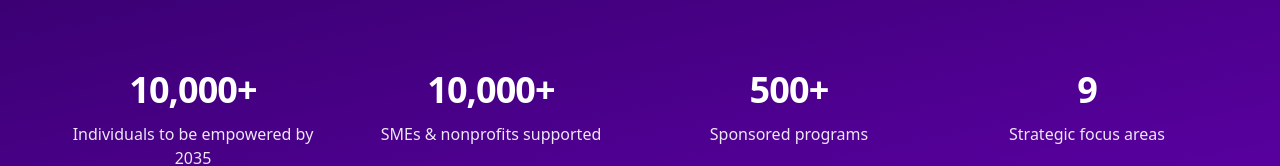
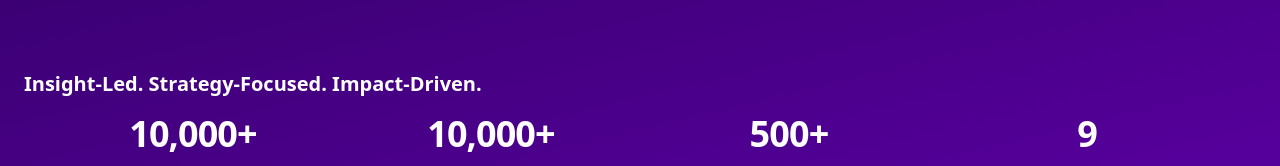
Before and after one commit to ahmad2207/eia-web, a React (Vite) app: page / in a window 1280 px wide. Shown: the part 540-706 px from the top of the page. Built offline with nearby package versions, Linux system fonts and the light colour scheme.

Commit message:
Initial Commit

```diff
--- a/src/components/Stats.jsx
+++ b/src/components/Stats.jsx
@@ -51,6 +51,7 @@ const fadeIn = (index) => ({
 const Stats = () => {
   return (
     <section className="bg-gradient-to-br from-[#3B0073] to-[#5E00A8] text-white py-20 px-6">
+        <h2 className="text-xl font-bold mb-4">Insight-Led. Strategy-Focused. Impact-Driven.</h2>
       <div className="max-w-6xl mx-auto grid grid-cols-1 sm:grid-cols-2 md:grid-cols-4 gap-10 text-center">
         {stats.map((stat, index) => (
           <motion.div
```
